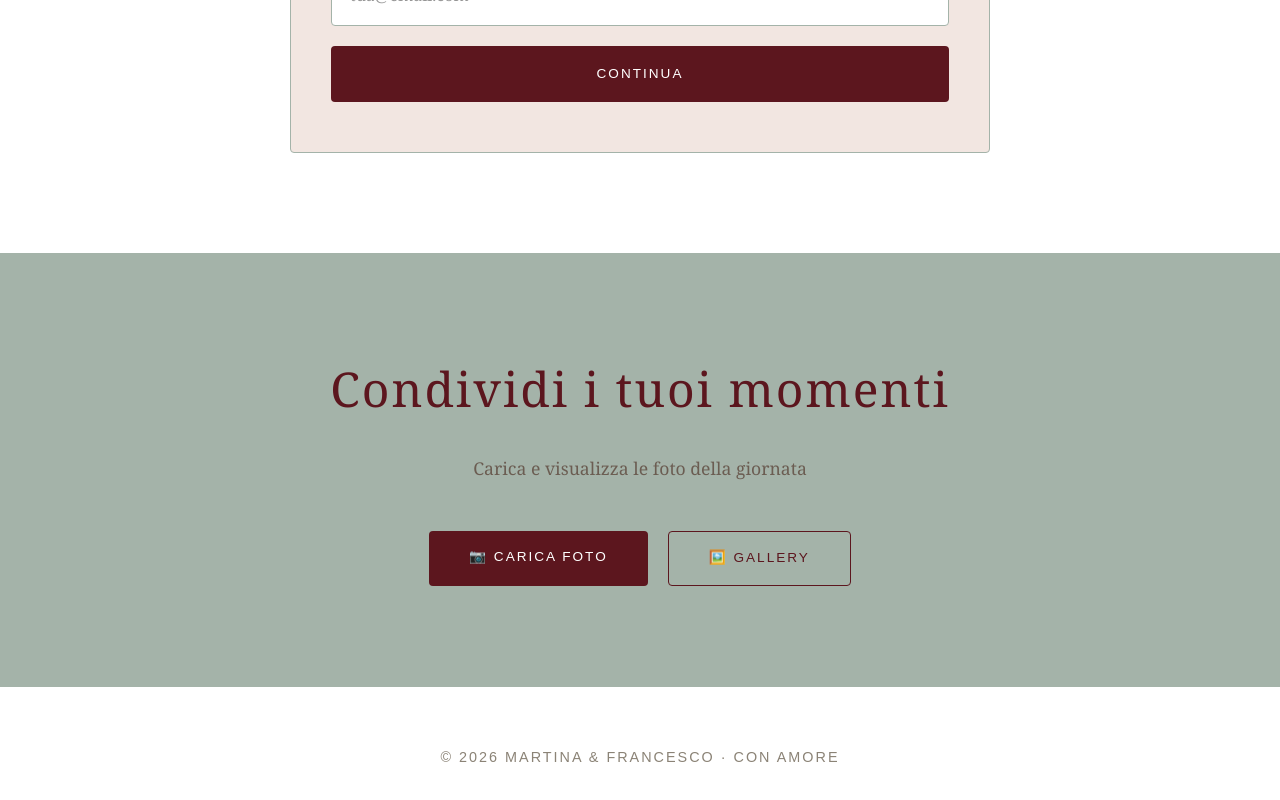
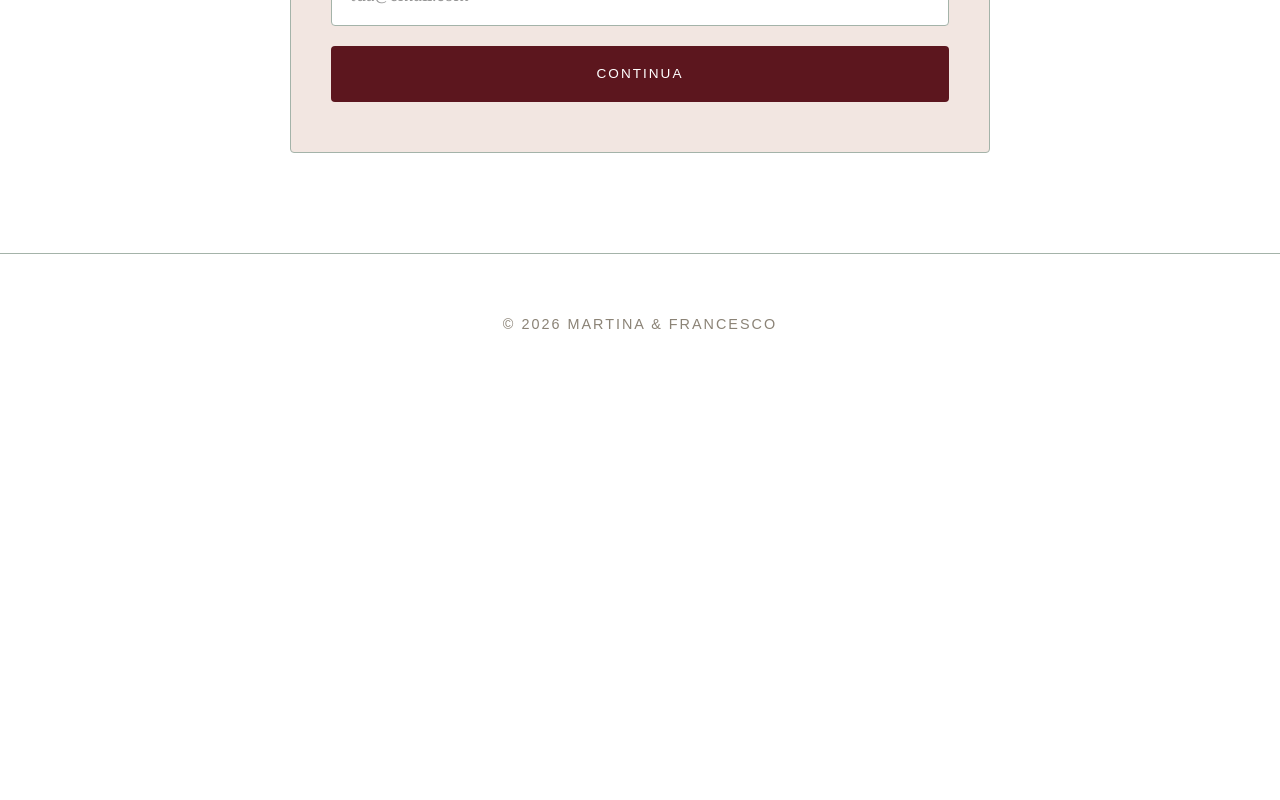
Before and after one commit to checcocav/wedding-villa-bisce, a Next.js app: page / in a window 1280 px wide. Shown: the part 4557-5357 px from the top of the page. After the commit the page ends 4953 px from the top, so only its background shows below. Built offline with nearby package versions, Linux system fonts and the light colour scheme.

Commit message:
Update LandingClient.tsx

```diff
--- a/app/LandingClient.tsx
+++ b/app/LandingClient.tsx
@@ -980,7 +980,7 @@ export default function LandingClient() {
         </div>
       </section>
 
-      {/* Gallery */}
+      {/* Gallery
       <section style={{ padding: '100px 20px', background: '#A4B3A9', textAlign: 'center' }}>
         <h2 style={{ fontSize: 'clamp(2rem, 5vw, 3rem)', fontWeight: '300', color: '#5C161E', marginBottom: '30px', letterSpacing: '2px' }}>
           Condividi i tuoi momenti
@@ -996,11 +996,11 @@ export default function LandingClient() {
             🖼️ Gallery
           </a>
         </div>
-      </section>
+      </section> */}
 
       <footer style={{ padding: '60px 20px', textAlign: 'center', background: 'white', borderTop: '1px solid #A4B3A9' }}>
         <p style={{ fontSize: '0.9rem', color: '#8b8376', margin: 0, letterSpacing: '2px', textTransform: 'uppercase', fontFamily: "'Montserrat', sans-serif" }}>
-          © 2026 Martina & Francesco · Con amore
+          © 2026 Martina & Francesco
         </p>
       </footer>
     </div>
```
